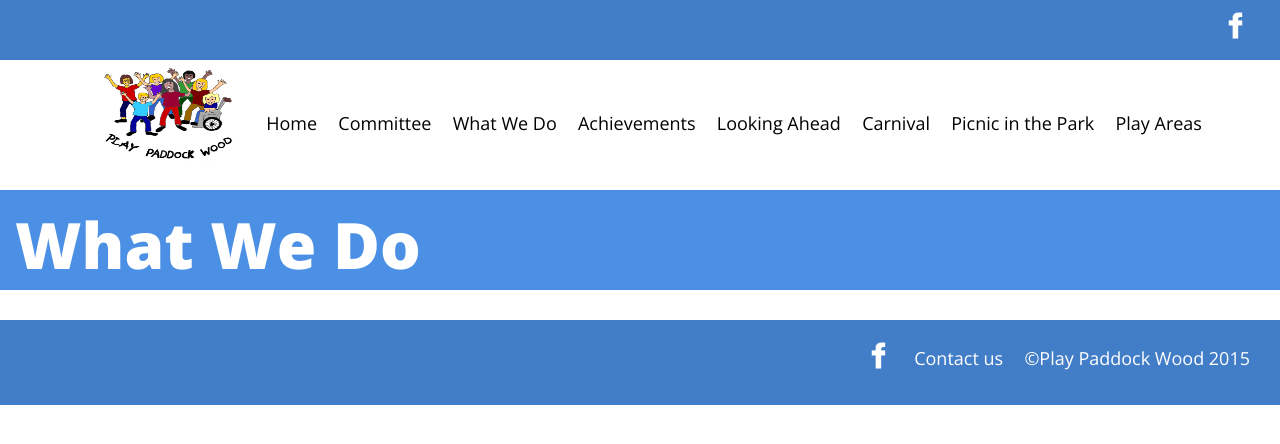
After one commit to jonodrew/PPW-site, a PHP site: page /what-we-do.php in a window 1280 px wide. The commit adds this page. Shown: the top 444 px of the page. Run offline with PHP 8.4, Linux system fonts and the light colour scheme; some libraries are stand-ins or nearby versions.

Commit message:
began work on "what we do" page

```diff
--- a/header/menu.php
+++ b/header/menu.php
@@ -17,7 +17,7 @@
 		<li><a href="/index.php"><img height="110" src="../logos/ppw_colour.png" width="150" /></a></li>
 		<li><a href="/index.php">Home</a></li>
 		<li><a href="/committee.php">Committee</a></li>
-		<li><a href="#">What We Do</a></li>
+		<li><a href="/what-we-do.php">What We Do</a></li>
 		<li><a href="#">Achievements</a></li>
 		<li><a href="#">Looking Ahead</a></li>
 		<li><a href="#">Carnival</a></li>
--- /dev/null
+++ b/what-we-do.php
@@ -0,0 +1,15 @@
+<?php
+$pageTitle = 'What We Do';
+include('head.php');
+?>
+
+
+<div id="header"></div>
+
+<div class="banner">
+  <div class="container-fluid">
+    <h1>What We Do</h1>
+  </div>
+</div>
+
+<?php include("footer.php"); ?>
```
